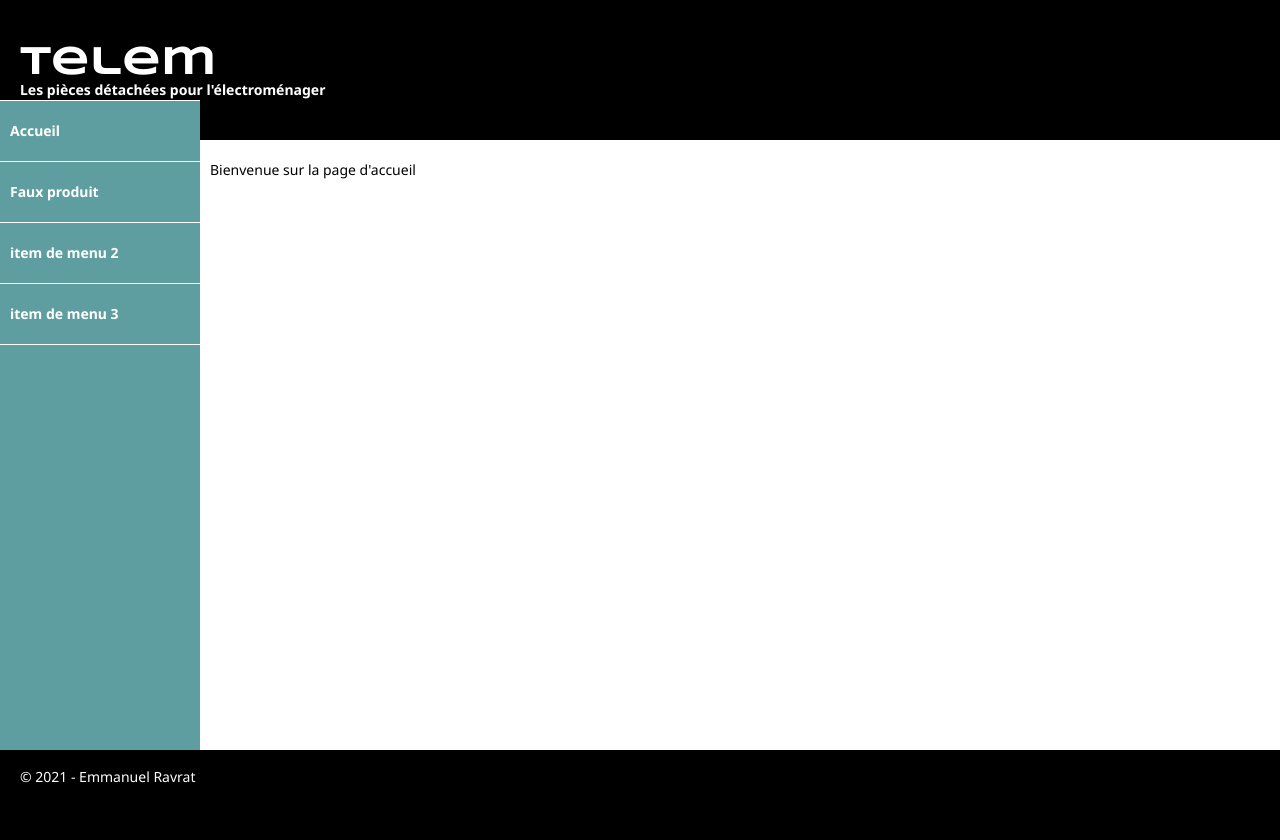
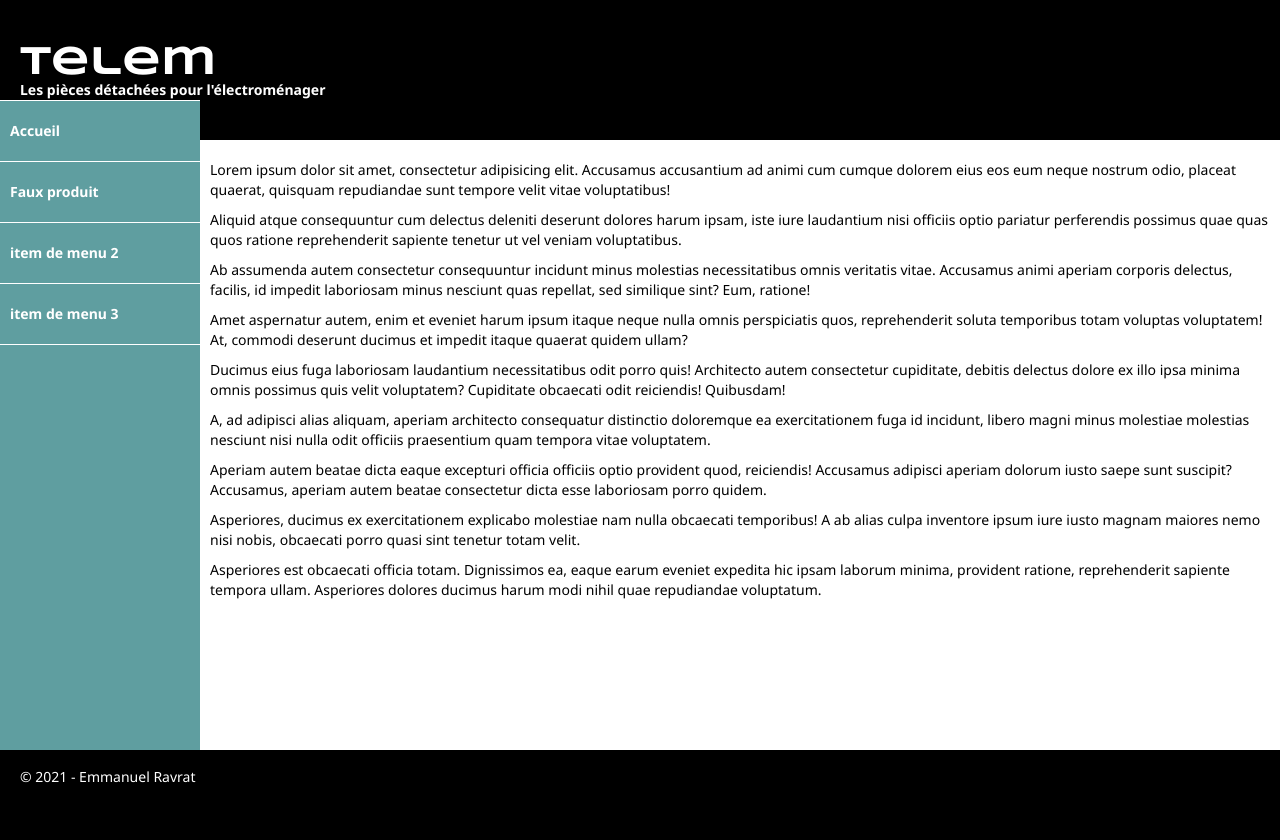
Before and after one commit to dranequentin/Telem, a PHP site: page / in a window 1280 px wide. Run offline with PHP 8.4, Linux system fonts and the light colour scheme.

Commit message:
page d accueil fonctionnelle

```diff
--- a/public/index.php
+++ b/public/index.php
@@ -1,10 +1,3 @@
 <?php
-
-require_once '../src/lib/helper.php';
-
-$dataPage = [
-    'title'=> 'Telem - Accueil',
-    'titlePage'=> 'Accueil',
-    'mainContent' => 'Bienvenue sur la page d\'accueil'
-];
-renderView($dataPage);
+require_once '../src/controller/homeController.php';
+indexAction();
--- /dev/null
+++ b/src/controller/homeController.php
@@ -0,0 +1,20 @@
+<?php
+//inclusions des fichiers utiles aux contrôleurs
+require_once '../src/lib/helper.php';
+/**
+ * Construit et sert la page d'accueil
+ */
+function indexAction(){
+
+    ob_start();
+    require '../templates/home.php';
+    $output = ob_get_clean();
+
+    $dataPage = [
+        'title'=> 'Telem - Accueil',
+        'titlePage'=> 'Présentation de Telem',
+        'mainContent' => $output
+    ];
+
+    renderView($dataPage);
+}
--- /dev/null
+++ b/templates/home.php
@@ -0,0 +1,30 @@
+<p>Lorem ipsum dolor sit amet, consectetur adipisicing elit. Accusamus
+    accusantium ad animi cum cumque dolorem eius eos eum neque nostrum odio,
+    placeat quaerat, quisquam repudiandae sunt tempore velit vitae
+    voluptatibus!</p><p>Aliquid atque consequuntur cum delectus deleniti
+    deserunt dolores harum ipsam, iste iure laudantium nisi officiis optio
+    pariatur perferendis possimus quae quas quos ratione reprehenderit sapiente
+    tenetur ut vel veniam voluptatibus.</p><p>Ab assumenda autem consectetur
+    consequuntur incidunt minus molestias necessitatibus omnis veritatis vitae.
+    Accusamus animi aperiam corporis delectus, facilis, id impedit laboriosam
+    minus nesciunt quas repellat, sed similique sint? Eum, ratione!</p><p>Amet
+    aspernatur autem, enim et eveniet harum ipsum itaque neque nulla omnis
+    perspiciatis quos, reprehenderit soluta temporibus totam voluptas
+    voluptatem! At, commodi deserunt ducimus et impedit itaque quaerat quidem
+    ullam?</p><p>Ducimus eius fuga laboriosam laudantium necessitatibus odit
+    porro quis! Architecto autem consectetur cupiditate, debitis delectus dolore
+    ex illo ipsa minima omnis possimus quis velit voluptatem? Cupiditate
+    obcaecati odit reiciendis! Quibusdam!</p><p>A, ad adipisci alias aliquam,
+    aperiam architecto consequatur distinctio doloremque ea exercitationem fuga
+    id incidunt, libero magni minus molestiae molestias nesciunt nisi nulla odit
+    officiis praesentium quam tempora vitae voluptatem.</p><p>Aperiam autem
+    beatae dicta eaque excepturi officia officiis optio provident quod,
+    reiciendis! Accusamus adipisci aperiam dolorum iusto saepe sunt suscipit?
+    Accusamus, aperiam autem beatae consectetur dicta esse laboriosam porro
+    quidem.</p><p>Asperiores, ducimus ex exercitationem explicabo molestiae nam
+    nulla obcaecati temporibus! A ab alias culpa inventore ipsum iure iusto
+    magnam maiores nemo nisi nobis, obcaecati porro quasi sint tenetur totam
+    velit.</p><p>Asperiores est obcaecati officia totam. Dignissimos ea, eaque
+    earum eveniet expedita hic ipsam laborum minima, provident ratione,
+    reprehenderit sapiente tempora ullam. Asperiores dolores ducimus harum modi
+    nihil quae repudiandae voluptatum.</p>
```
